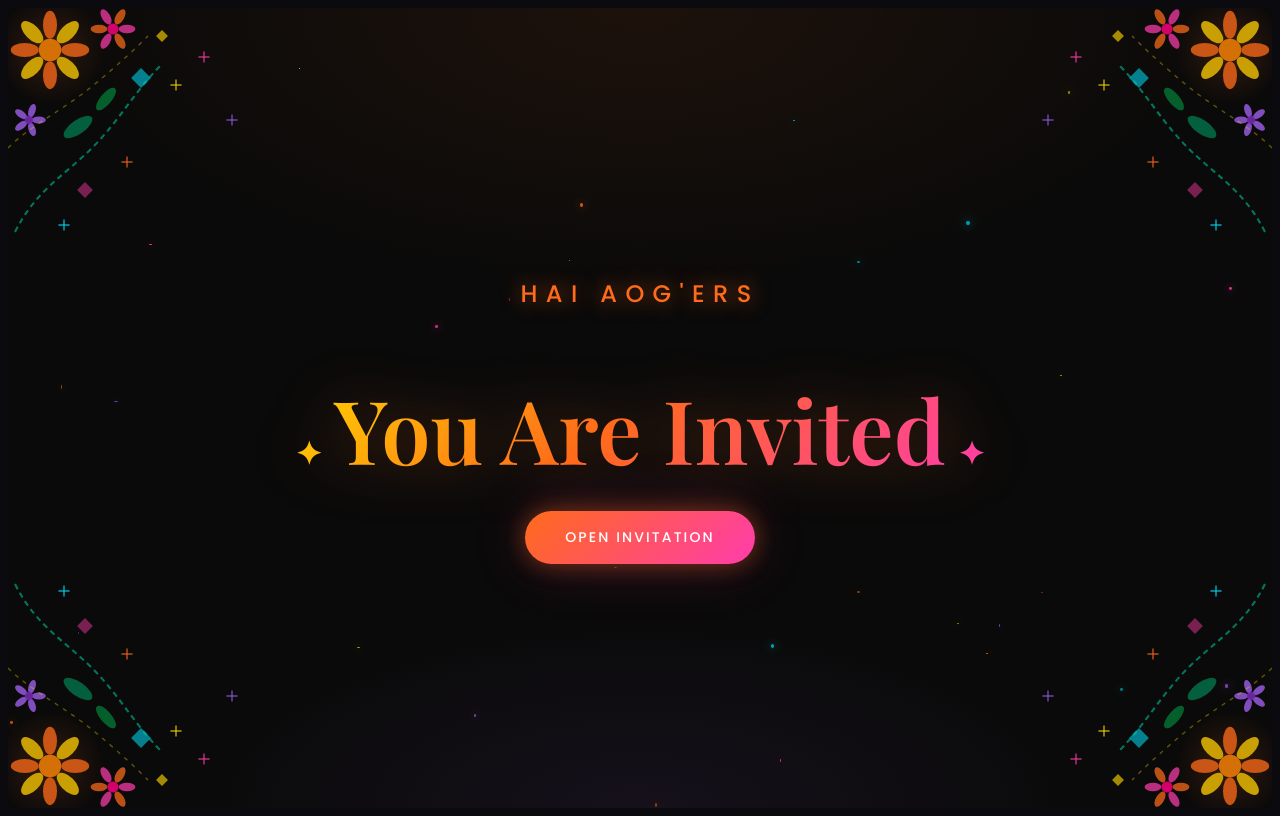
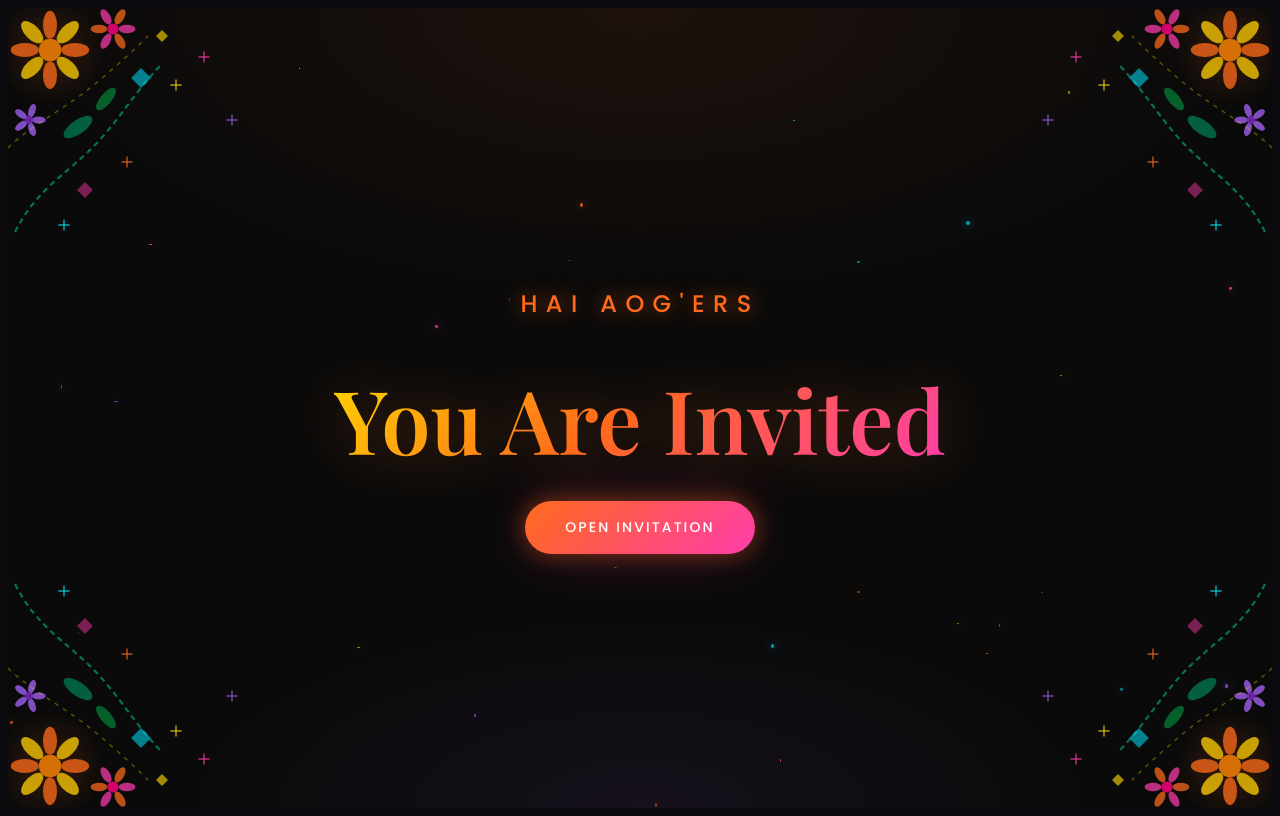
Before and after one commit to Dlabsign/prom-night-teen, a Next.js app: page / in a window 1280 px wide. Built offline with nearby package versions, Linux system fonts and the light colour scheme; a web font is replaced by a local one.

Commit message:
Update Star

```diff
--- a/components/Cover.tsx
+++ b/components/Cover.tsx
@@ -155,8 +155,8 @@ export default function Cover({ onOpen }: CoverProps) {
                         fontWeight: 500,
                         textTransform: "uppercase",
                         letterSpacing: "0.35em",
-                        fontSize: "clamp(0.8rem, 3vw, 1.5rem)", // Teks mengecil di HP
-                        marginBottom: "0px",
+                        fontSize: "clamp(1.3rem, 3vw, 1.5rem)", // Teks mengecil di HP
+                        marginBottom: "-1.2rem",
                     }}
                 >
                     Hai AOG'ers
@@ -176,13 +176,7 @@ export default function Cover({ onOpen }: CoverProps) {
                         marginBottom: "8px",
                     }}
                 >
-                    <span style={{ fontSize: "clamp(2rem, 5vw, 2rem)", marginRight: "12px" }}>
-                        ✦
-                    </span>
                     You Are Invited
-                    <span style={{ fontSize: "clamp(2rem, 5vw, 2rem)", marginLeft: "12px" }}>
-                        ✦
-                    </span>
                 </h1>
 
 
--- a/components/Hero.tsx
+++ b/components/Hero.tsx
@@ -167,7 +167,7 @@ export default function Hero() {
                         marginBottom: "-3rem", // Memberi jarak dengan H1
                     }}
                 >
-                    ✦ <br /> A Night to Celebrate <br/>✦
+                    ✦ <br /> A Night to Celebrate <br/>
                 </motion.p>
 
                 {/* Main title dengan Shimmer Variant */}
```
